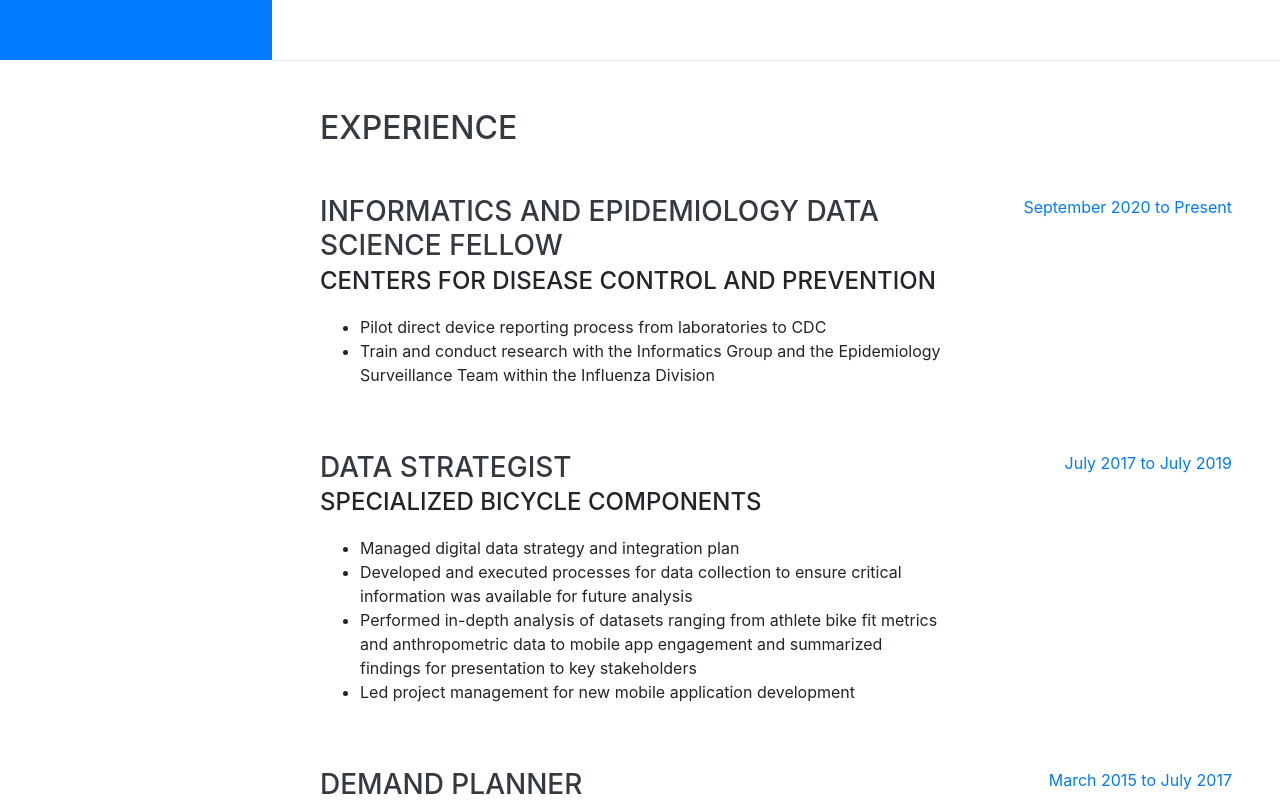
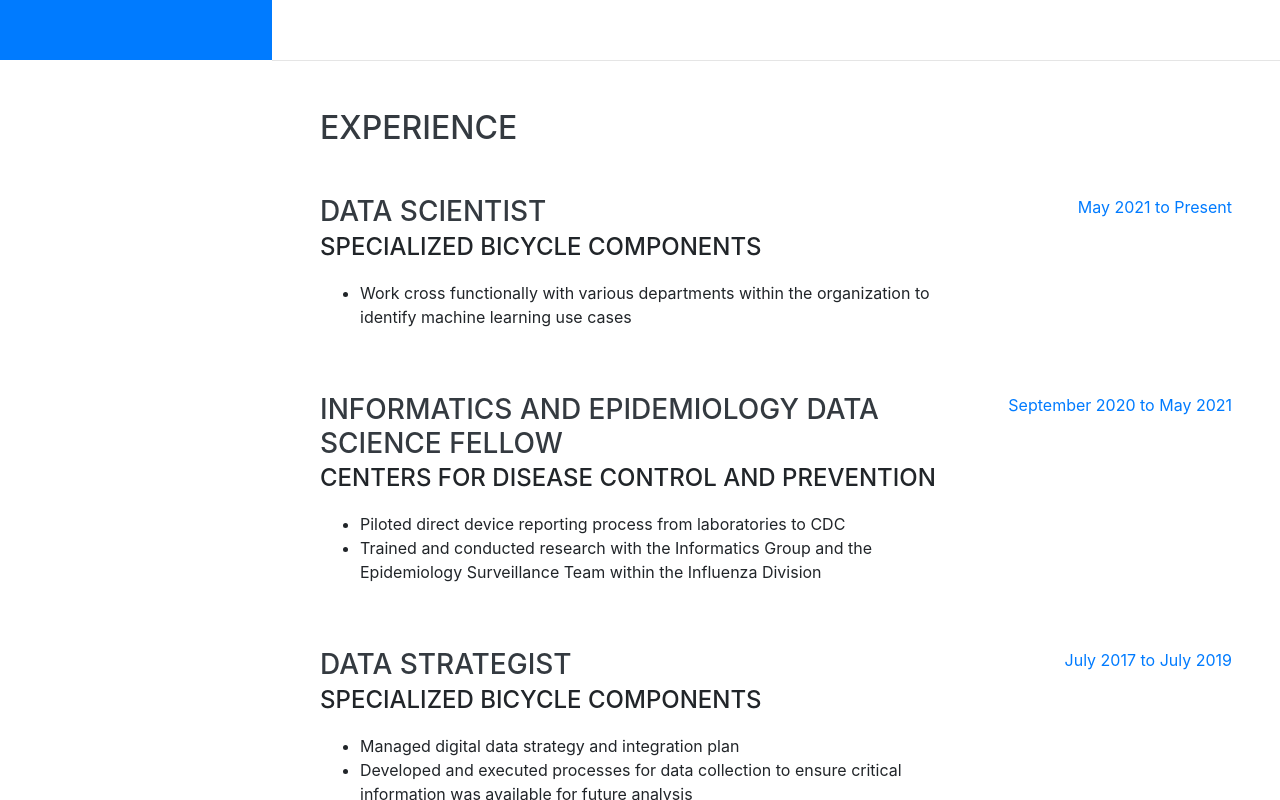
Before and after one commit to ritajett/playground, a website with bundled scripts: page index.html in a window 1280 px wide. Shown: the part 740-1540 px from the top of the page. Built offline with nearby package versions, Linux system fonts and the light colour scheme; a web font is replaced by a local one.

Commit message:
update work exp

```diff
--- a/index.html
+++ b/index.html
@@ -66,7 +66,7 @@
         <div class="subheading mb-5">Boulder, Colorado ·
           <a href="mailto:ritajettborelli@gmail.com">ritajettborelli@gmail.com</a>
         </div>
-        <p class="lead mb-5">Current graduate student working towards a M.S. in <b>Computer Science</b>, specializing in <b>Machine Learning</b>. Oak Ridge Institute for Science and Education <b>Informatics and Epidemiology Data Science Fellow</b> at the Centers for Disease Control and Prevention.</p>
+        <p class="lead mb-5">Current graduate student working towards a M.S. in <b>Computer Science</b>, specializing in <b>Machine Learning</b>. Data Scientist at Specialized Bicycle Components.</p>
         <div class="social-icons">
           <a href="mailto:ritajettborelli@gmail.com">
             <i class="fa fa-envelope"></i>
@@ -92,15 +92,29 @@
 
         <div class="resume-item d-flex flex-column flex-md-row justify-content-between mb-5">
           <div class="resume-content">
+            <h3 class="mb-0">Data Scientist</h3>
+            <div class="subheading mb-3">Specialized Bicycle Components</div>
+            <ul>
+              <li>Work cross functionally with various departments within the organization to identify machine learning use cases</li>
+            </ul>
+          </div>
+          <div class="resume-date text-md-right">
+            <span class="text-primary">May 2021 to Present</span>
+          </div>
+        </div>
+
+
+        <div class="resume-item d-flex flex-column flex-md-row justify-content-between mb-5">
+          <div class="resume-content">
             <h3 class="mb-0">Informatics and Epidemiology Data Science Fellow</h3>
             <div class="subheading mb-3">Centers for Disease Control and Prevention</div>
             <ul>
-              <li>Pilot direct device reporting process from laboratories to CDC</li>
-              <li>Train and conduct research with the Informatics Group and the Epidemiology Surveillance Team within the Influenza Division</li>
+              <li>Piloted direct device reporting process from laboratories to CDC</li>
+              <li>Trained and conducted research with the Informatics Group and the Epidemiology Surveillance Team within the Influenza Division</li>
             </ul>
           </div>
           <div class="resume-date text-md-right">
-            <span class="text-primary">September 2020 to Present</span>
+            <span class="text-primary">September 2020 to May 2021</span>
           </div>
         </div>
 
```
